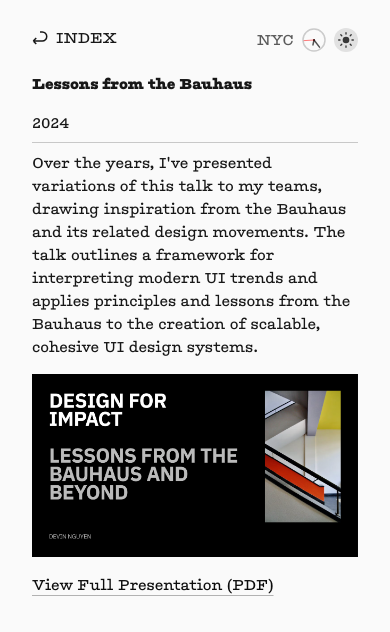
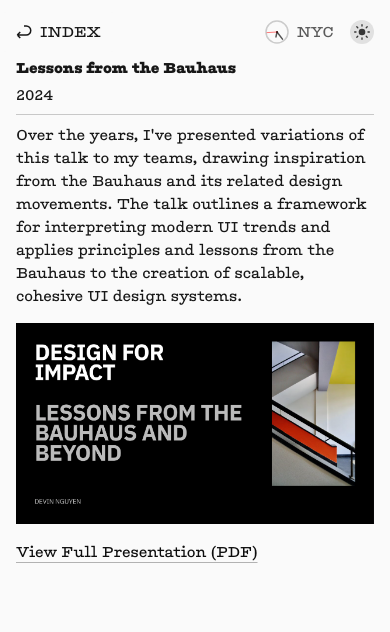
Before and after one commit to devin2712/ddxdevin, a Next.js app: page /en/bauhaus in a window 390 px wide. Shown: the top 632 px of the page. Built offline with nearby package versions, Linux system fonts and the light colour scheme; no server answers.

Commit message:
Adjust alignment on header

```diff
--- a/src/app/[locale]/page.module.css
+++ b/src/app/[locale]/page.module.css
@@ -20,7 +20,6 @@
   gap: 0.5rem;
   justify-content: space-between;
   align-items: center;
-  margin-bottom: 0.5rem;
   height: 3rem;
 }
 
@@ -30,7 +29,7 @@ main.contentContainer {
 
 div.content {
   max-width: 500px;
-  margin: 3rem auto 3rem auto;
+  margin: 6rem auto 3rem auto;
   ul {
     list-style-type: none;
   }
--- a/src/components/layout/PageLayout.module.css
+++ b/src/components/layout/PageLayout.module.css
@@ -1,7 +1,7 @@
 .container {
   display: flex;
   justify-content: center;
-  padding: 3rem 2rem 5rem;
+  padding: 6rem 2rem 5rem;
   width: 100%;
   position: relative;
   p {
@@ -29,9 +29,15 @@
 .layout {
   display: grid;
   grid-template-columns: 1fr 500px 1fr;
+  grid-template-rows: auto 1fr;
+  grid-template-areas:
+    "sidebar controls empty"
+    "sidebar content empty";
+  grid-auto-rows: min-content;
   width: 100%;
   max-width: 1800px;
   margin: 0 auto;
+  align-items: start;
 }
 
 .layoutXlarge {
@@ -39,23 +45,25 @@
 }
 
 .sidebar {
-  grid-column: 1;
+  grid-area: sidebar;
   justify-self: center;
   align-self: start;
   white-space: nowrap;
   position: sticky;
-  top: 3.25rem;
+  top: 6rem;
   padding: 0 1rem 0;
   display: flex;
   justify-content: center;
-  align-items: baseline;
+  align-items: center;
   gap: 0.5rem;
   width: 100%;
+  height: 3rem;
 }
 
 .content {
-  grid-column: 2;
+  grid-area: content;
   width: 100%;
+  align-self: start;
 }
 
 .buttonContent {
@@ -65,18 +73,28 @@
   text-transform: uppercase;
 }
 
+.topRegion {
+  grid-area: controls;
+  justify-self: center;
+  align-self: start;
+  width: 100%;
+  max-width: 500px;
+  margin: 0 auto 0.5rem;
+  display: flex;
+  flex-direction: column;
+}
+
 .controlPanel {
-  margin: 0 auto 0.5rem auto;
-  display: flex;
-  gap: 0.5rem;
+  display: inline-flex;
+  gap: 1rem;
   justify-content: space-between;
   align-items: center;
-  max-width: 500px;
-  height: 3rem;
+  min-height: 3rem;
+  width: 100%;
 }
 
-.mobileControlPanel {
-  display: none;
+.controlPanel :global(.clockWrapper) {
+  margin-right: auto;
 }
 
 .header {
@@ -95,57 +113,115 @@
   }
 
   .layout {
-    grid-template-columns: 1fr;
+    grid-template-columns: auto 1fr;
+    grid-template-rows: auto 1fr;
+    grid-template-areas:
+      "sidebar controls"
+      "content content";
+    grid-auto-rows: min-content;
     gap: 0;
     width: 100%;
     max-width: 500px;
   }
 
   .sidebar {
-    grid-column: 1;
+    grid-area: sidebar;
     justify-self: flex-start;
+    position: sticky;
+    top: 0;
+    z-index: 12;
+    background: var(--background);
+    justify-content: flex-start;
+    align-items: flex-start;
+    padding: 1.25rem 0 0;
+    height: 3rem;
+    transition: background-color 0.16s ease;
+  }
+
+  .content {
+    grid-area: content;
+    padding: 0 1rem;
+    max-width: 100%;
+  }
+
+  .topRegion {
+    grid-area: controls;
+    justify-self: stretch;
+    align-self: stretch;
+    width: 100%;
+    max-width: none;
+    margin: 0;
+    padding: 1rem 1rem 0;
     position: sticky;
     top: 0;
     z-index: 11;
     background: var(--background);
-    justify-content: space-between;
-    padding: 1rem 0 0;
-    min-height: 3rem;
     transition: background-color 0.16s ease;
-  }
-
-  .content {
-    grid-column: 1;
-    padding: 0 1rem;
-    max-width: 100%;
-  }
-
-  .header {
-    position: sticky;
-    top: 4rem;
-    z-index: 10;
-    background: var(--background);
-    margin: 0 auto;
-    transition: background-color 0.16s ease;
+    grid-column: 1 / -1;
+    pointer-events: none;
   }
 
   .controlPanel {
-    display: none;
+    width: 100%;
+    justify-content: flex-end;
+    align-items: center;
   }
 
-  .mobileControlPanel {
-    display: inline-flex;
-    gap: 0.5rem;
-    align-items: center;
-    padding-right: 1rem;
-    height: 3rem;
+  .controlPanel :global(.clockWrapper) {
+    margin-right: 0;
+    flex-direction: row-reverse;
+  }
+
+  .topRegion > * {
+    pointer-events: auto;
   }
 }
 
 @media (max-width: 432px) {
   .container {
     justify-content: flex-start;
-    padding: 0 1rem 3rem;
+    padding: 0 0 3rem;
+  }
+
+  .layout {
+    grid-template-columns: auto 1fr;
+    grid-template-areas:
+      "sidebar controls"
+      "header header"
+      "content content";
+  }
+
+  .sidebar {
+    padding: 0.75rem 0 0;
+    justify-self: flex-start;
+    width: auto;
+    position: sticky;
+    top: 0;
+    z-index: 12;
+    background: var(--background);
+  }
+
+  .topRegion {
+    display: contents;
+  }
+
+  .controlPanel {
+    grid-area: controls;
+    justify-self: end;
+    padding: 1rem 1rem 0;
+    position: sticky;
+    top: 0;
+    z-index: 11;
+    background: var(--background);
+  }
+
+  .header {
+    grid-area: header;
+    padding: 0 1rem;
+    position: sticky;
+    top: 3rem;
+    z-index: 10;
+    background: var(--background);
   }
 }
 
@@ -157,7 +233,12 @@
 
 @media (max-width: 768px) {
   .layout.layoutXlarge {
-    grid-template-columns: 1fr;
+    grid-template-columns: auto 1fr;
+    grid-template-rows: auto 1fr;
+    grid-template-areas:
+      "sidebar controls"
+      "header header"
+      "content content";
     max-width: 500px;
     margin: 0 auto;
   }
--- a/src/components/layout/PageLayout.tsx
+++ b/src/components/layout/PageLayout.tsx
@@ -1,6 +1,6 @@
 "use client";
 
-import React, { useEffect, useRef, useState } from "react";
+import React, { useEffect, useRef } from "react";
 import { useTranslations } from "next-intl";
 import { Button } from "@/components/ui/Button";
 import { Arrow } from "@/components/ui/icons/Arrow";
@@ -18,7 +18,6 @@ type PageLayoutProps = {
 export const PageLayout: React.FC<PageLayoutProps> = ({ header, children, size = "regular" }) => {
   const t = useTranslations("common");
   const skipLinkRef = useRef<HTMLAnchorElement>(null);
-  const [isMobile, setIsMobile] = useState(false);
 
   useEffect(() => {
     // Prevent skip link from being focused on page load/navigation
@@ -32,21 +31,6 @@ export const PageLayout: React.FC<PageLayoutProps> = ({ header, children, size =
       return () => clearTimeout(timer);
     }
   }, []);
-
-  useEffect(() => {
-    const checkMobile = () => {
-      setIsMobile(window.matchMedia('(max-width: 768px)').matches);
-    };
-    checkMobile();
-    window.addEventListener('resize', checkMobile);
-    return () => window.removeEventListener('resize', checkMobile);
-  }, []);
-
-  const clockComponent = React.useMemo(() => (
-    <Clock label="NYC" labelAlign={isMobile ? "left" : "right"} />
-  ), [isMobile]);
-
-  const themeToggleComponent = React.useMemo(() => <ThemeToggle />, []);
 
   return (
     <div className={styles.container}>
@@ -65,23 +49,17 @@ export const PageLayout: React.FC<PageLayoutProps> = ({ header, children, size =
               {t("index")}
             </span>
           </Button>
-          {isMobile && (
-            <div className={styles.mobileControlPanel}>
-              {clockComponent}
-              {themeToggleComponent}
-            </div>
-          )}
         </aside>
-        <main id="main-content" className={styles.content}>
-          {!isMobile && (
-            <div className={styles.controlPanel}>
-              {clockComponent}
-              {themeToggleComponent}
-            </div>
-          )}
+        <div className={styles.topRegion}>
+          <div className={styles.controlPanel}>
+            <Clock label="NYC" />
+            <ThemeToggle />
+          </div>
           <div className={styles.header}>
             <Header {...header} />
           </div>
+        </div>
+        <main id="main-content" className={styles.content}>
           <div className={styles.mainContent}>
             {children}
           </div>
--- a/src/components/ui/Button.module.css
+++ b/src/components/ui/Button.module.css
@@ -5,7 +5,7 @@
   font-family: inherit;
   font-size: 1rem;
   line-height: 1.5;
-  background: transparent;
+  background: var(--background);
   color: var(--foreground);
   border-radius: 0.375rem;
   cursor: pointer;
--- a/src/components/ui/Header.module.css
+++ b/src/components/ui/Header.module.css
@@ -10,5 +10,6 @@
 @media (max-width: 432px) {
   .header {
     flex-direction: column;
+    gap: 0.25rem;
   }
 }
--- a/src/components/ui/Tooltip.module.css
+++ b/src/components/ui/Tooltip.module.css
@@ -12,6 +12,22 @@
   text-align: center;
 }
 
+.tooltipContent[data-side="top"] {
+  transform-origin: bottom;
+}
+
+.tooltipContent[data-side="bottom"] {
+  transform-origin: top;
+}
+
+.tooltipContent[data-side="left"] {
+  transform-origin: right;
+}
+
+.tooltipContent[data-side="right"] {
+  transform-origin: left;
+}
+
 @keyframes fadeIn {
   from {
     opacity: 0;
--- a/src/components/ui/Tooltip.tsx
+++ b/src/components/ui/Tooltip.tsx
@@ -16,7 +16,7 @@ interface TooltipProps {
 export const Tooltip: React.FC<TooltipProps> = ({
   children,
   content,
-  delayDuration = 100,
+  delayDuration = 300,
   sideOffset = 5,
   open,
   onOpenChange,
```
Also changed, not shown: public/docs/concerts-backup.csv.
